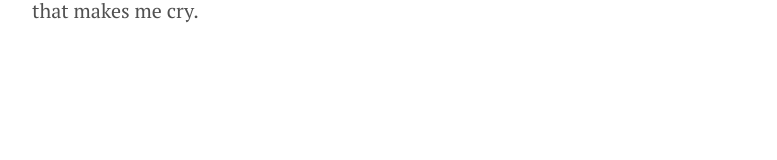
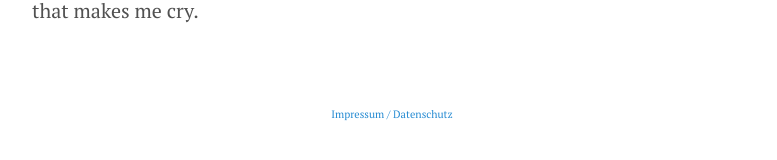
Before and after one commit to m4p/blog, a Jekyll site: the page built from _posts/2014-09-30-billy-elliot.md, in a window 1280 px wide. Shown: the part 606-766 px from the top of the page, without its empty margins (248-1025 px from the left). Built offline with Jekyll 4.4.1, drawn with Linux system fonts in a browser that asks for light colours.

Commit message:
Adding impressum/privacy stuff

```diff
--- a/_layouts/default.html
+++ b/_layouts/default.html
@@ -43,5 +43,6 @@
         }, false);
       })(document);
     </script>
+    <footer style="font-size:8pt;text-align:center;"><a href="http://map.wtf/impressum.html">Impressum / Datenschutz</a></footer>
   </body>
 </html>
```
